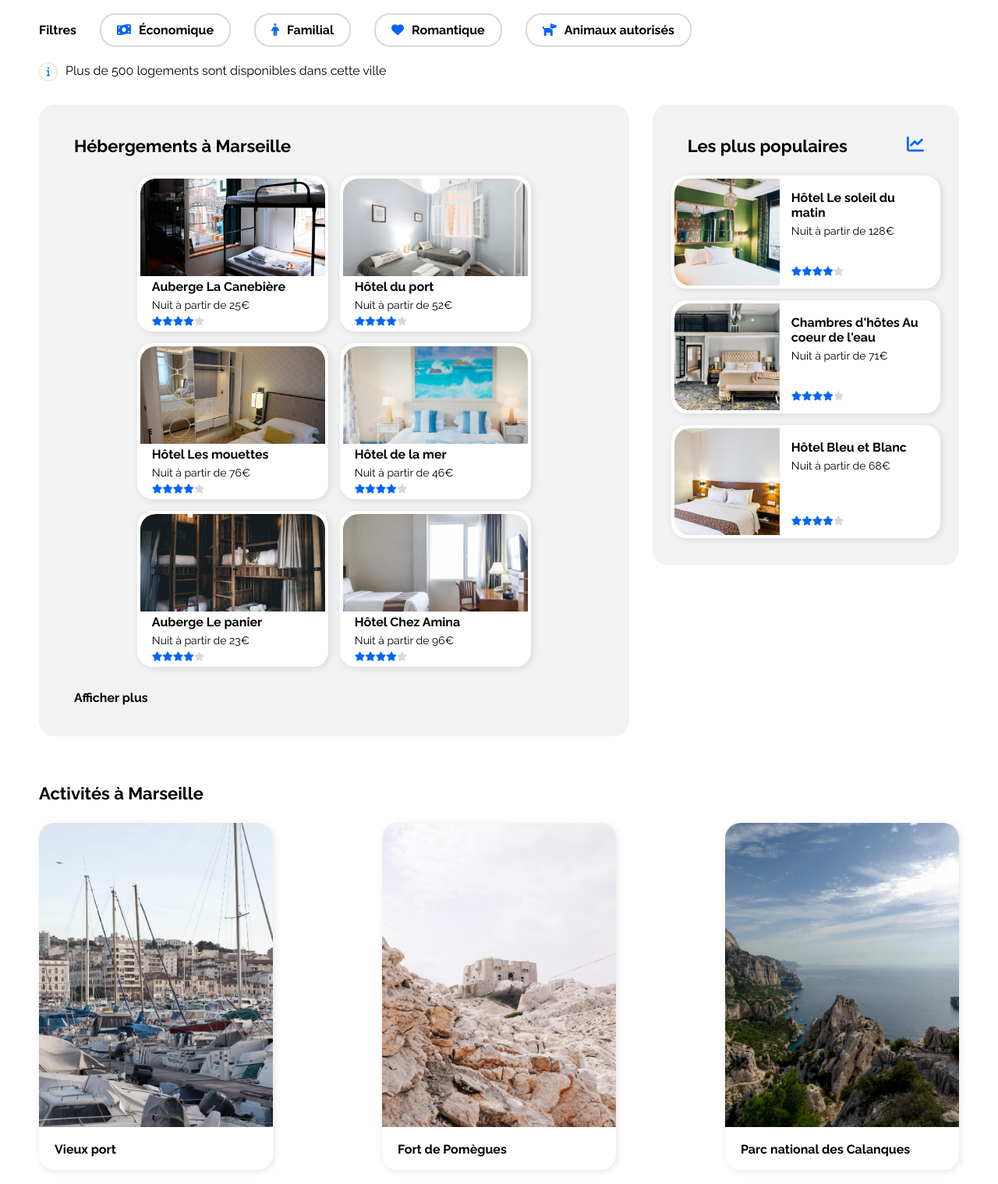
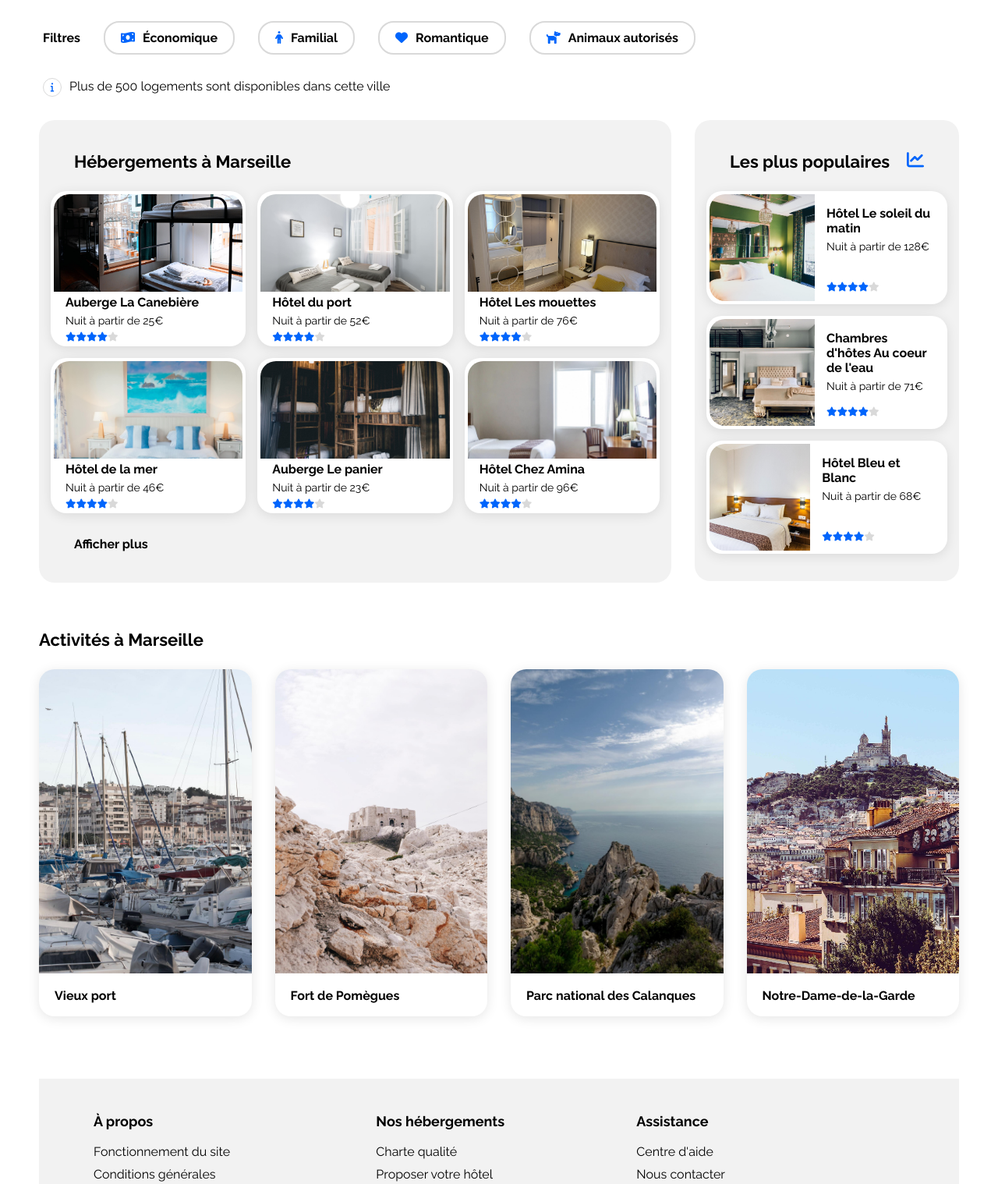
Before and after one commit to anaislcno/Project-Booki, a plain HTML site: page index.html in a window 1280 px wide. Shown: the part 260-1778 px from the top of the page at 78% size. Drawn offline with Linux system fonts and the light colour scheme.

Commit message:
make cards adaptables

```diff
--- a/CSS/styles.css
+++ b/CSS/styles.css
@@ -2,6 +2,7 @@
 
 html {
     max-width: 1400px;
+    margin: auto;
 }
 
 * {
@@ -85,6 +86,10 @@ nav a:hover {
     margin-bottom: 20px;
 }
 
+#hang h2 {
+    margin-bottom: 10px;
+}
+
 /* Form */
 /* Input container */
 
@@ -141,6 +146,11 @@ input::placeholder {
 
 #search-form {
     display: flex;
+    margin-left: 5px;
+}
+
+button {
+    display: none;
 }
 
 /* Filter bar */
@@ -180,7 +190,7 @@ ul .fa-solid {
 #filter {
     display: flex;
     align-items: center;
-    margin-top: 20px;
+    margin: 20px 0px 0px 5px;
 }
 
 #filter-criteria {
@@ -202,8 +212,7 @@ ul .fa-solid {
 }
 
 #infobar {
-    margin-top: 20px;
-    margin-bottom: 30px;
+    margin: 30px 0px 30px 5px;
 }
 
 /* Cards creation */
@@ -222,12 +231,12 @@ ul .fa-solid {
 }
 
 .card-host {
-    width: 245px;
-    height: 200px;
+    /* width: 245px;
+    height: 200px; */
     background-color: white;
     padding: 4px;
     border-radius: 20px;
-    box-shadow: 2px 2px 10px rgba(0, 0, 0, 0.10);
+    box-shadow: 0px 3px 15px rgba(0, 0, 0, 0.1);
 }
 
 .card-host p {
@@ -259,12 +268,12 @@ ul .fa-solid {
 }
 
 .card-popular {
-    width: 345px;
+    width: clamp(250px, 100%, 345px);
     height: 145px;
     background-color: white;
     padding: 4px;
     border-radius: 20px;
-    box-shadow: 2px 2px 10px rgba(0, 0, 0, 0.10);
+    box-shadow: 0px 3px 15px rgba(0, 0, 0, 0.1);
     display: flex;
 }
 
@@ -286,14 +295,14 @@ ul .fa-solid {
     background-color: #F2F2F2;
     border-radius: 20px;
     padding: 40px 15px 40px 15px;
-    flex: 2;
+    /* flex: 2; */
+    flex: 65%;
     height: fit-content;
 }
 
 #flex-host {
-    display: flex;
-    flex-direction: row;
-    flex-wrap: wrap;
+    display: grid;
+    grid-template-columns: 1fr 1fr 1fr;
     gap: 15px;
     justify-content: center;
     margin: 25px 0px 30px 0px;
@@ -304,7 +313,8 @@ ul .fa-solid {
 #popular-container {
     background-color: #F2F2F2;
     border-radius: 20px;
-    flex: 1;
+    /* flex: 1; */
+    flex: 25%;
     padding: 40px 15px 5px 15px;
     height: fit-content;
 }
@@ -326,7 +336,6 @@ ul .fa-solid {
 #articles-container {
     display: flex;
     flex-direction: row;
-    flex-wrap: wrap;
     gap: 30px;
 }
 
@@ -348,21 +357,23 @@ ul .fa-solid {
 
 .card-activities {
     width: 300px;
+    width: clamp(210px, 100%, 300px);
     height: 445px;
     border-radius: 20px;
-    box-shadow: 2px 2px 10px rgba(0, 0, 0, 0.10);
+    box-shadow: 0px 3px 15px rgba(0, 0, 0, 0.1);
 }
 
 .container-card-activities {
     margin: 15px 0px 15px 20px;
+    flex-wrap: wrap;
 }
 
 #flex-activities {
-    display: flex;
-    flex-direction: row;
-    justify-content: space-between;
+    display: grid;
+    grid-template-columns: 1fr 1fr 1fr 1fr;
+    /* flex-direction: row;
+    justify-content: space-between; */
     gap: 30px;
-    flex-wrap: wrap;
 }
 
 #Redirection2 {
@@ -395,5 +406,6 @@ ul .fa-solid {
     justify-content: space-between;
     margin: 60px 50px 0px 50px;
     background-color:#F2F2F2;
-    padding: 45px 70px 50px 70px;
+    padding: 45px 300px 50px 70px;
+    /* padding: 45px 70px 50px 70px; */
 }
--- a/index.html
+++ b/index.html
@@ -1,5 +1,5 @@
 <!DOCTYPE html>
-<html lang="fr" f>
+<html lang="fr">
   <head>
     <meta charset="utf-8" />
     <link rel="stylesheet" href="CSS/styles.css" />
@@ -21,7 +21,7 @@
   <body>
     <div id="main-wrapper">
       <!-- Head -->
-      <head>
+      <header>
         <nav>
           <img src="images/logo/Booki.png" alt="Logo Booki" class="logo" />
           <div>
@@ -29,7 +29,7 @@
             <a href="#Redirection2">Activités</a>
           </div>
         </nav>
-      </head>
+      </header>
       <!-- Main -->
       <!-- Hang and research form -->
       <main>
@@ -37,14 +37,15 @@
           <h2>Trouvez votre hébergement pour des vacances de rêve</h2>
           <p>En plein centre-ville ou en pleine nature</p>
         </section>
+        <!-- Form -->
         <section>
-          <form method="get" action="" id="research"></form>
+          <form method="get" action=""></form>
           <div id="search-form">
             <div class="input-container">
               <div class="icon-search">
                 <i class="fa-solid fa-location-dot"></i>
               </div>
-              <label for="research"></label>
+              <label for="input-field"></label>
               <input
                 type="search"
                 name="research"
@@ -53,6 +54,9 @@
               />
             </div>
             <input type="submit" value="Rechercher" />
+            <button>
+              <i class="fa-solid fa-magnifying-glass"></i>
+            </button>
           </div>
         </section>
         <!-- Filter bar -->
```
Also changed, not shown: CSS/mediaqueries.css (+21 -4 lines).
